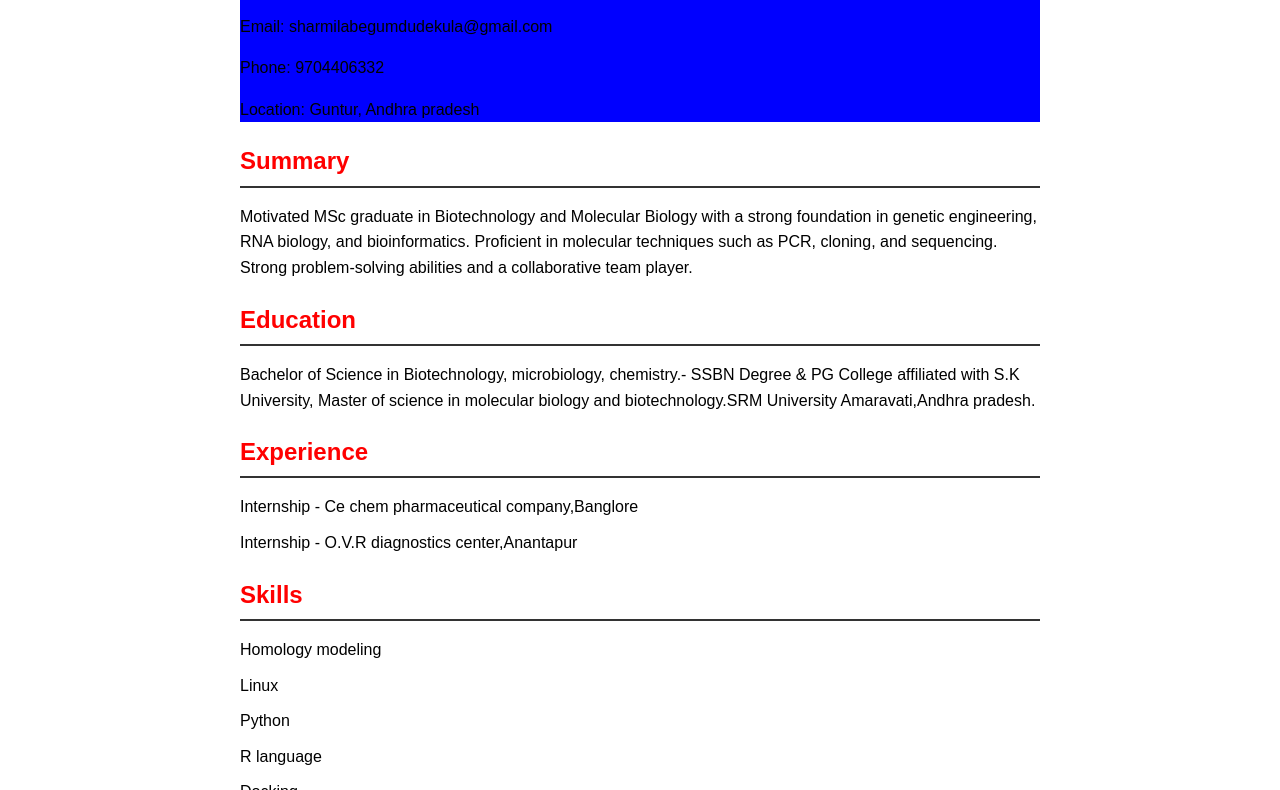
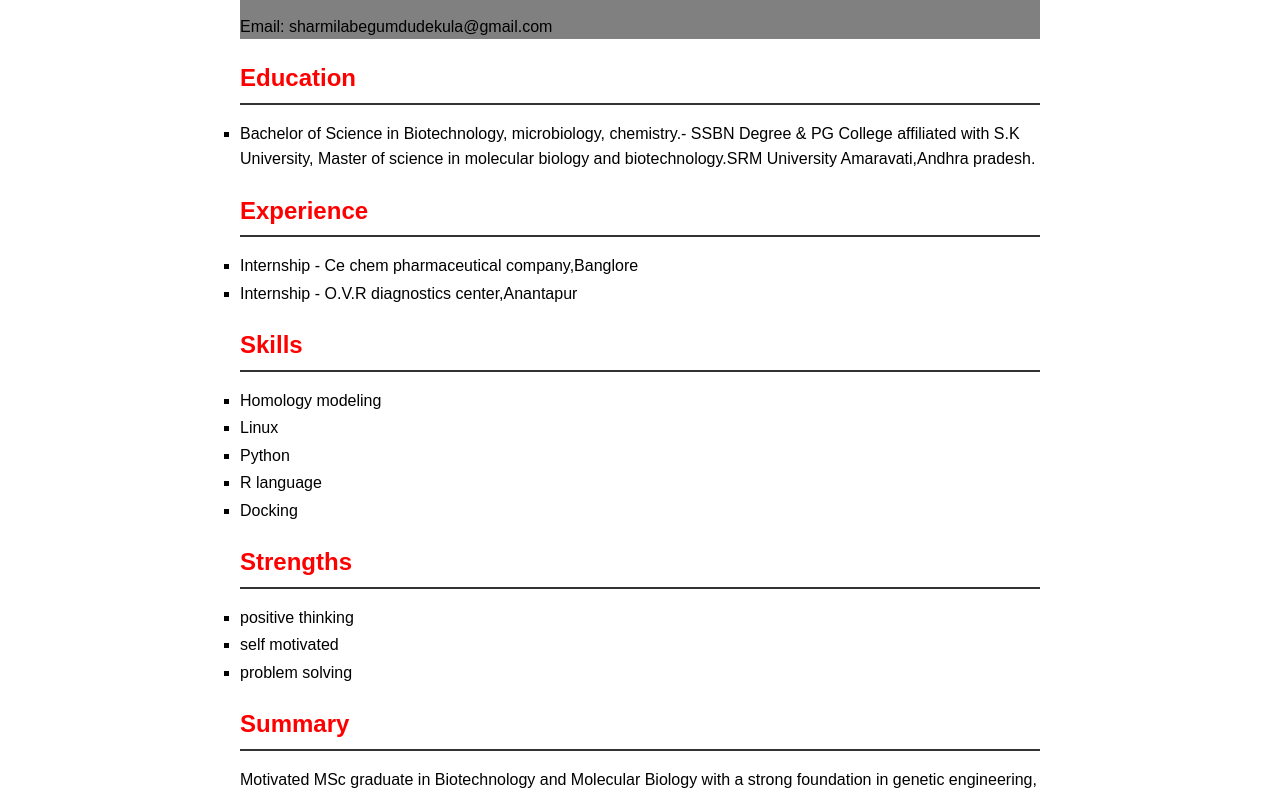
Before and after one commit to sharmila0705/sharmila0705github.io, a plain HTML site: page index.html in a window 1280 px wide. Shown: the part 126-916 px from the top of the page. Drawn offline with Linux system fonts and the light colour scheme.

Commit message:
Update index.html

```diff
--- a/index.html
+++ b/index.html
@@ -20,15 +20,15 @@
             color: red;
         }
         header {
-    background-color: blue;
+    background-color: grey;
 }
 
         ul {
-            list-style-type: none;
+            list-style-type: square;
             padding: 0;
         }
         .section {
-            margin-bottom: 20px;
+            margin-bottom: 10px;
         }
         .section h2 {
             border-bottom: 2px solid #333;
@@ -36,7 +36,7 @@
             margin-bottom: 10px;
         }
         .section ul li {
-            margin-bottom: 10px;
+            margin-bottom: 2px;
         }
     </style>
 </head>
@@ -45,14 +45,11 @@
         <header>
             <h1>Dudekula Sharmila begum</h1>
             <p>Email: sharmilabegumdudekula@gmail.com</p>
-            <p>Phone: 9704406332</p>
-            <p>Location: Guntur, Andhra pradesh</p>
+
+
         </header>
 
-        <div class="section">
-            <h2>Summary</h2>
-            <p>Motivated MSc graduate in Biotechnology and Molecular Biology with a strong foundation in genetic engineering, RNA biology, and bioinformatics. Proficient in molecular techniques such as PCR, cloning, and sequencing. Strong problem-solving abilities and a collaborative team player.</p>
-        </div>
+
 
         <div class="section">
             <h2>Education</h2>
@@ -87,6 +84,12 @@
                 <li>self motivated</li>
                 <li>problem solving</li>
             </ul>
+             </header>
+
+        <div class="section">
+            <h2>Summary</h2>
+            <p>Motivated MSc graduate in Biotechnology and Molecular Biology with a strong foundation in genetic engineering, RNA biology, and bioinformatics. Proficient in molecular techniques such as PCR, cloning, and sequencing. Strong problem-solving abilities and a collaborative team player.</p>
+        </div>
         </div>
     </div>
 </body>
```
